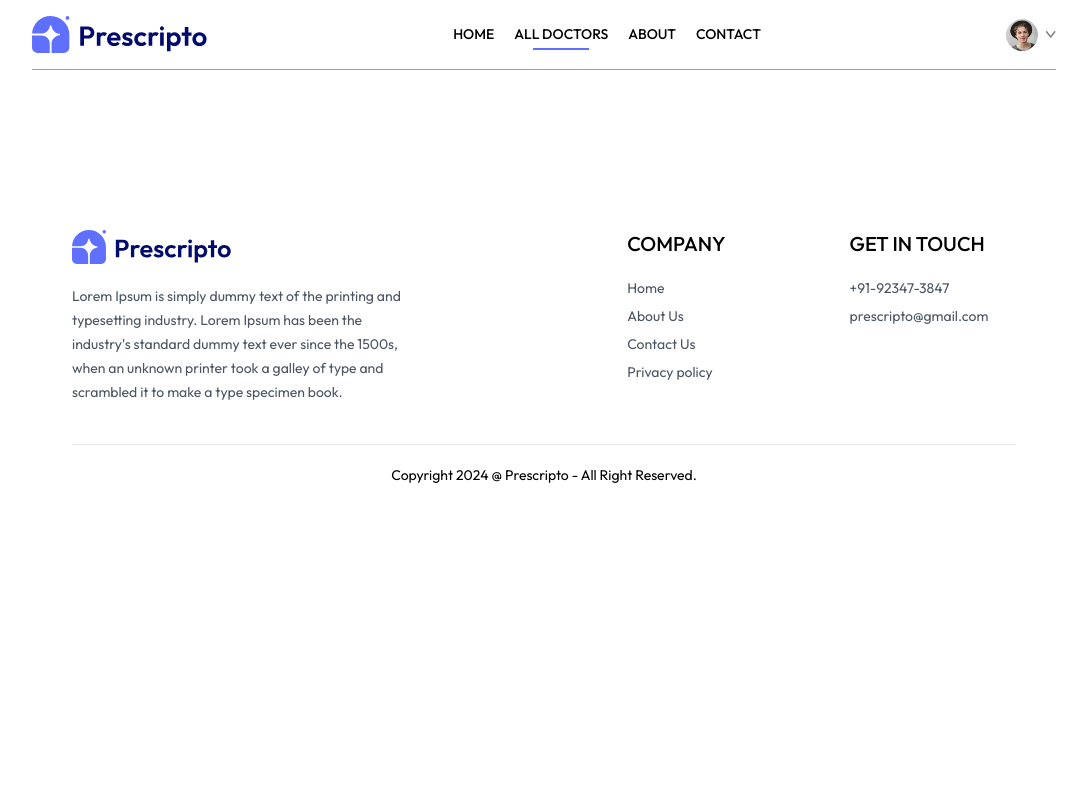
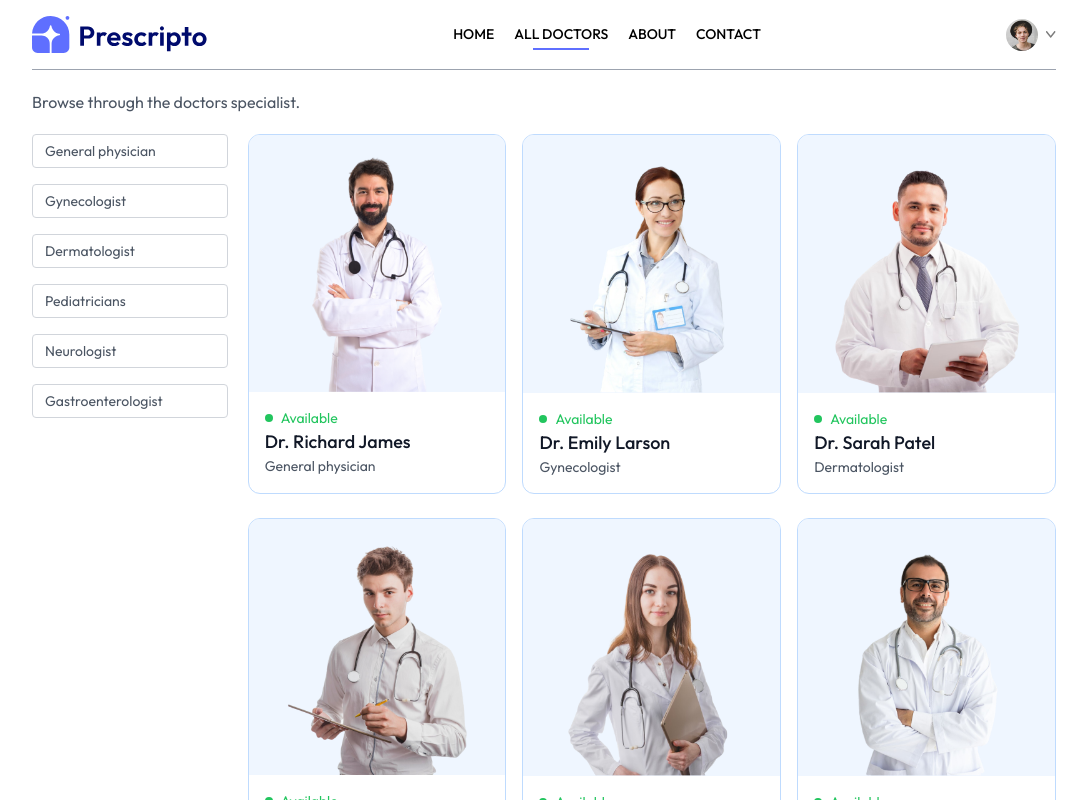
Before and after one commit to Shobhit-2204/Prescripto, a React (Vite) app in the folder frontend/: page /doctors in a window 1280 px wide. Shown: the top 800 px of the page, without its empty margins (96-1183 px from the left). Built offline with nearby package versions, Linux system fonts and the light colour scheme.

Commit message:
Updated doctor speciality to Gastroenterologist, enhanced Navbar logo click functionality, and improved Doctors page with filtering and navigation for specialities.

```diff
--- a/frontend/src/assets/assets.js
+++ b/frontend/src/assets/assets.js
@@ -230,7 +230,7 @@
         _id: 'doc11',
         name: 'Dr. Zoe Kelly',
         image: doc11,
-        speciality: 'Neurologist',
+        speciality: 'Gastroenterologist',
         degree: 'MBBS',
         experience: '4 Years',
         about: 'Dr. Davis has a strong commitment to delivering comprehensive medical care, focusing on preventive medicine, early diagnosis, and effective treatment strategies. Dr. Davis has a strong commitment to delivering comprehensive medical care, focusing on preventive medicine, early diagnosis, and effective treatment strategies.',
--- a/frontend/src/components/Navbar.jsx
+++ b/frontend/src/components/Navbar.jsx
@@ -11,7 +11,7 @@
 
   return (
     <div className='flex items-center justify-between text-sm py-4 mb-5 border-b border-b-gray-400'>
-        <img className='w-44 cursor-pointer' src={assets.logo} alt="" />
+        <img onClick={()=>navigate('/')} className='w-44 cursor-pointer' src={assets.logo} alt="" />
 
         <ul className='hidden md:flex items-start gap-5 font-medium'>
             <NavLink to='/'>
--- a/frontend/src/context/AppContext.jsx
+++ b/frontend/src/context/AppContext.jsx
@@ -4,7 +4,6 @@
 export const AppContext = createContext()
 
 const AppContextProvider = (props) => {
-
 
     const value = {
         doctors
--- a/frontend/src/pages/Doctors.jsx
+++ b/frontend/src/pages/Doctors.jsx
@@ -1,9 +1,57 @@
-import React from 'react'
+import React, { useContext, useEffect, useState } from 'react'
+import { useNavigate, useParams } from 'react-router-dom'
+import { AppContext } from '../context/AppContext.jsx'
 
 const Doctors = () => {
+
+  const { speciality } = useParams()
+  const [filterDoc, setFilterDoc] = useState([])
+  const navigate = useNavigate()
+
+  const { doctors } = useContext(AppContext)
+
+  const applyFilter = () => {
+    if(speciality){
+      setFilterDoc(doctors.filter(doc => doc.speciality === speciality))
+    }
+    else{
+      setFilterDoc(doctors)
+    }
+  }
+
+  useEffect(() => {
+    applyFilter()
+  }, [doctors, speciality])
+
   return (
     <div>
-
+        <p className='text-gray-600'>Browse through the doctors specialist.</p>
+        <div className='flex flex-col sm:flex-row items-start gap-5 mt-5'>
+          <div className='flex flex-col gap-4 text-sm text-gray-600'>
+            <p onClick={() => speciality ==='General physician' ? navigate('/doctors') : navigate('/doctors/General physician')} className={`w-[94vw] sm:w-auto pl-3 py-1.5 pr-16 border border-gray-300 rounded transition-all cursor-pointer ${speciality === "General physician" ? "bg-indigo-100 text-black": ""}`}>General physician</p>
+            <p onClick={() => speciality ==='Gynecologist' ? navigate('/doctors') : navigate('/doctors/Gynecologist')} className={`w-[94vw] sm:w-auto pl-3 py-1.5 pr-16 border border-gray-300 rounded transition-all cursor-pointer ${speciality === "Gynecologist" ? "bg-indigo-100 text-black": ""}`}>Gynecologist</p>
+            <p onClick={() => speciality ==='Dermatologist' ? navigate('/doctors') : navigate('/doctors/Dermatologist')} className={`w-[94vw] sm:w-auto pl-3 py-1.5 pr-16 border border-gray-300 rounded transition-all cursor-pointer ${speciality === "Dermatologist" ? "bg-indigo-100 text-black": ""}`}>Dermatologist</p>
+            <p onClick={() => speciality ==='Pediatricians' ? navigate('/doctors') : navigate('/doctors/Pediatricians')} className={`w-[94vw] sm:w-auto pl-3 py-1.5 pr-16 border border-gray-300 rounded transition-all cursor-pointer ${speciality === "Pediatricians" ? "bg-indigo-100 text-black": ""}`}>Pediatricians</p>
+            <p onClick={() => speciality ==='Neurologist' ? navigate('/doctors') : navigate('/doctors/Neurologist')} className={`w-[94vw] sm:w-auto pl-3 py-1.5 pr-16 border border-gray-300 rounded transition-all cursor-pointer ${speciality === "Neurologist" ? "bg-indigo-100 text-black": ""}`}>Neurologist</p>
+            <p onClick={() => speciality ==='Gastroenterologist' ? navigate('/doctors') : navigate('/doctors/Gastroenterologist')} className={`w-[94vw] sm:w-auto pl-3 py-1.5 pr-16 border border-gray-300 rounded transition-all cursor-pointer ${speciality === "Gastroenterologist" ? "bg-indigo-100 text-black": ""}`}>Gastroenterologist</p>
+          </div>
+          <div className='w-full grid grid-cols-auto gap-4 gap-y-6'>
+             {
+              filterDoc.map((item, index)=>(
+                <div onClick={()=>navigate(`/appointment/${item._id}`)} className='border border-blue-200 rounded-xl overflow-hidden cursor-pointer hover:translate-y-[-10px] transition-all duration-500' key={index}>
+                    <img className='bg-blue-50' src={item.image} alt="" />
+                    <div className='p-4'>
+                        <div className='flex items-center gap-2 text-sm text-center text-green-500'>
+                            <p className='w-2 h-2 bg-green-500 rounded-full'></p><p>Available</p>
+                        </div>
+                        <p className='text-gray-900 text-lg font-medium'>{item.name}</p>
+                        <p className='text-gray-600 text-sm'>{item.speciality}</p>
+                    </div>
+                </div>
+            ))
+            }
+          </div>
+        </div>
     </div>
   )
 }
```
